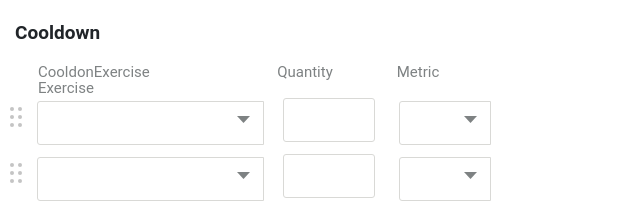
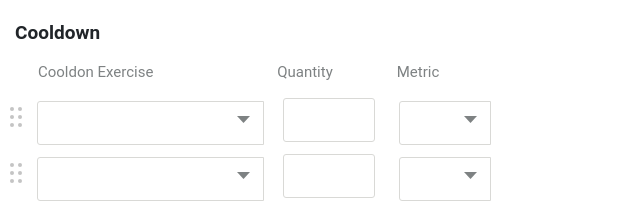
Before and after one commit to nastyakpi1995/form_publish, a plain HTML site: page index.html in a window 1280 px wide. Shown: the part 1716-1924 px from the top of the page, 0-640 px from the left. Drawn offline with nearby package versions, Linux system fonts and the light colour scheme.

Commit message:
form: add text_form

```diff
--- a/index.html
+++ b/index.html
@@ -811,7 +811,7 @@
                             <img class="mr-2 mask" src="./img/drop_Group%20190.svg" alt="drop">
                         </div>
                         <div class="col-sm-2 container_text_m font_size_exercise">
-                            <label class="m-t-3 form_lablel_color">CooldonExercise Exercise</label>
+                            <label class="m-t-3 form_lablel_color">Cooldon Exercise</label>
                         </div>
                         <div class="col-sm-1 container_padding_btn font_size_exercise">
                             <label class="m-t-4 ml-5 form_lablel_color form_lable">Quantity</label>
```
